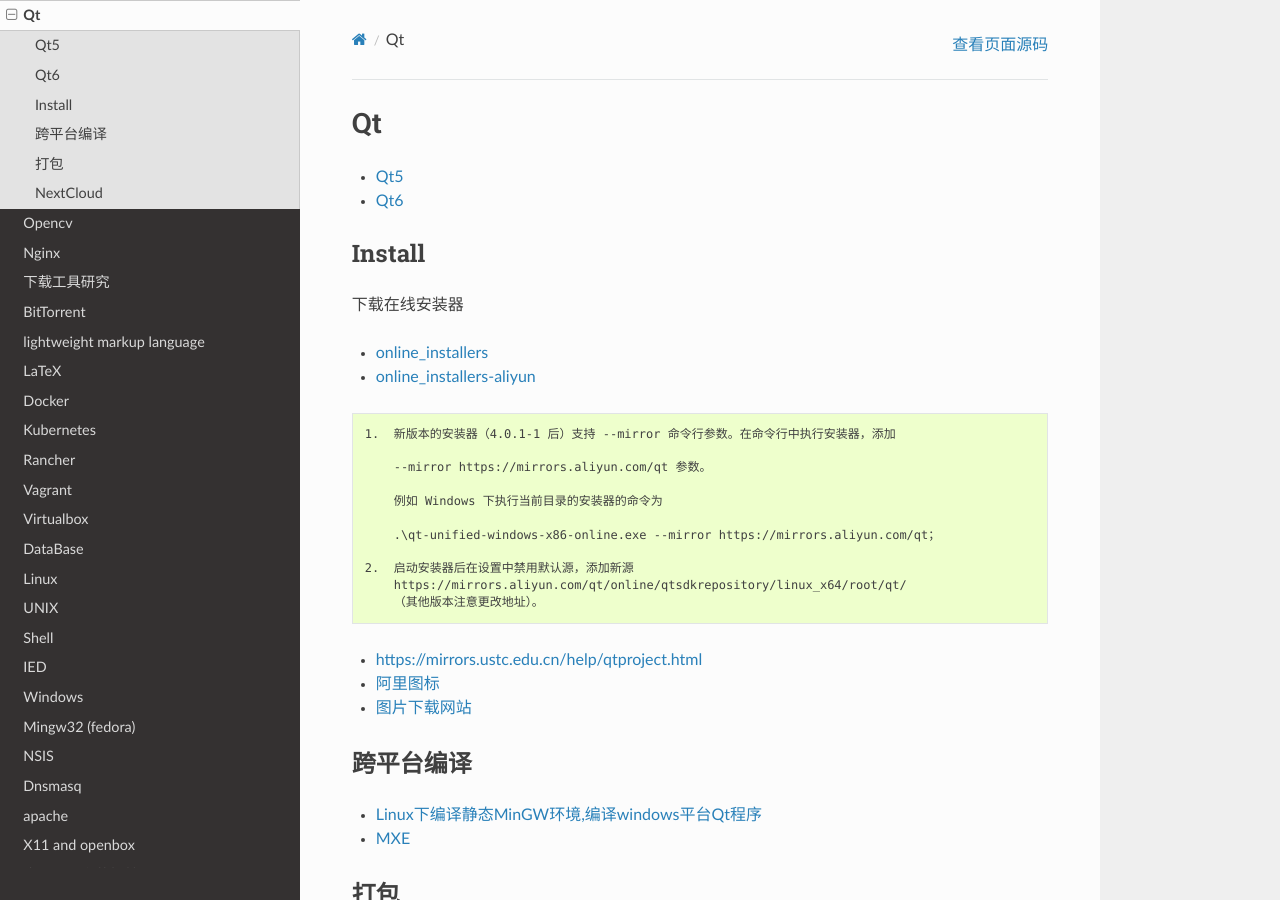
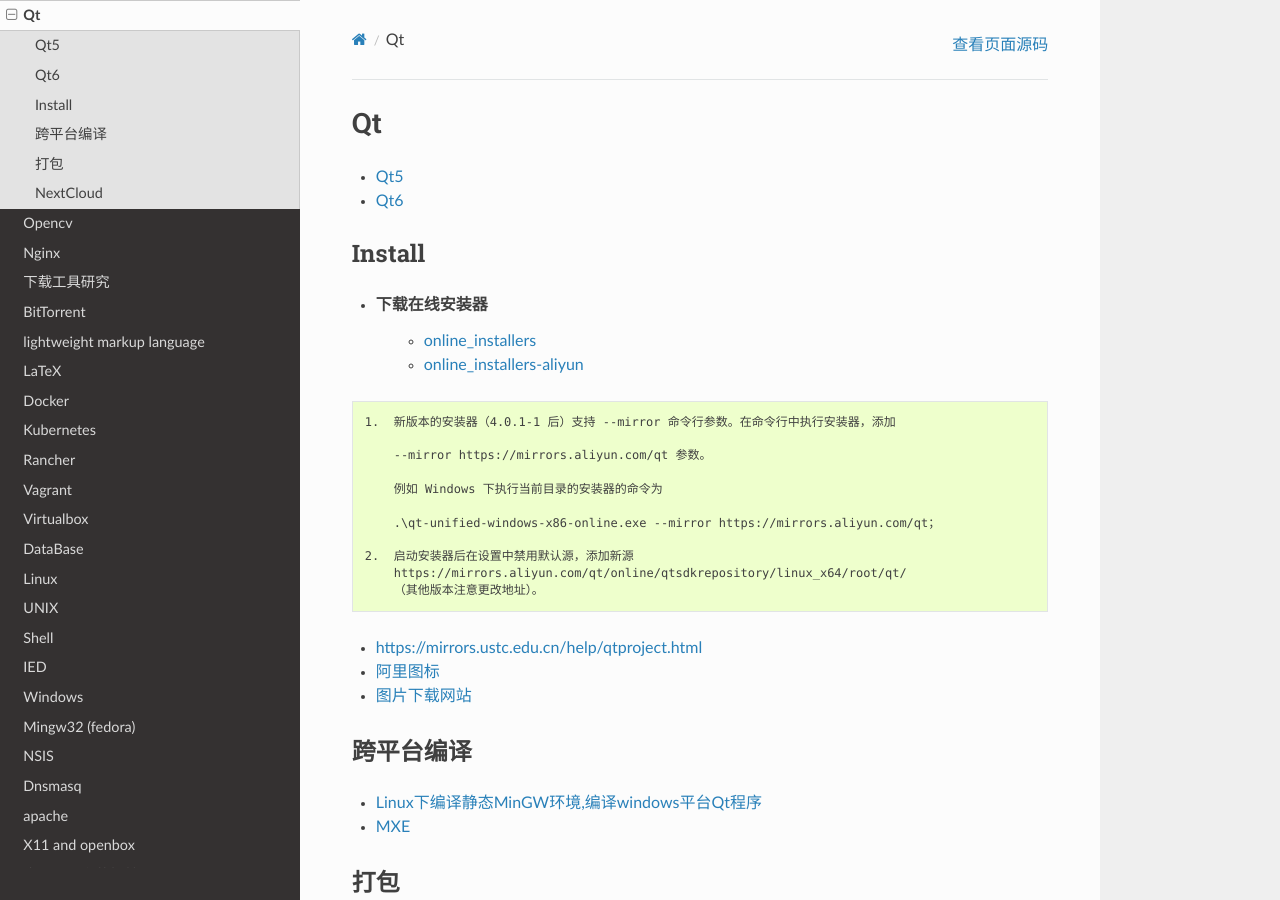
Before and after one commit to my-rds-store/my_space, a Sphinx documentation site: the page built from source/qt/index.rst, in a window 1280 px wide and 900 px high. Built offline with Sphinx 7.4.7 and the Read the Docs theme 2.0.0, drawn with Linux system fonts in a browser that asks for light colours.

Commit message:
update ...

```diff
--- a/source/qt/index.rst
+++ b/source/qt/index.rst
@@ -10,10 +10,9 @@
 Install
 ----------
 
-下载在线安装器
-
-* `online_installers <https://download.qt.io/official_releases/online_installers/>`_
-* `online_installers-aliyun <https://mirrors.aliyun.com/qt/official_releases/online_installers/>`_
+* 下载在线安装器
+    * `online_installers <https://download.qt.io/official_releases/online_installers/>`_
+    * `online_installers-aliyun <https://mirrors.aliyun.com/qt/official_releases/online_installers/>`_
 
 
 .. code::
```
